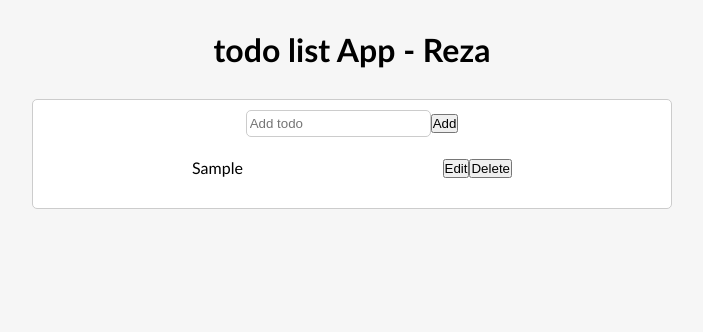
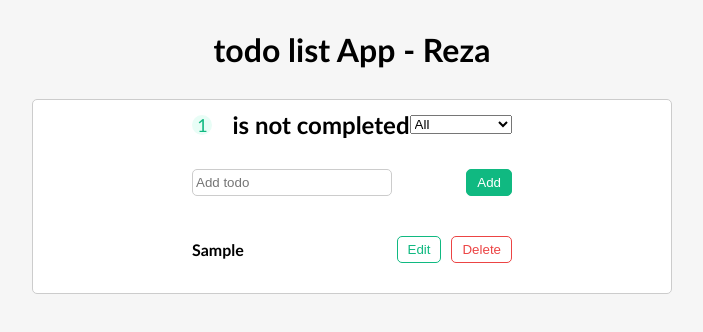
Before and after one commit to rezadelbaz/firstProject, a React (Create React App) app: page / in a window 1280 px wide. Both pictures are taken after typing "Sample" into the empty fields and a click on the button "Add". Shown: the top 332 px of the page, without its empty margins (288-991 px from the left). Built offline with nearby package versions, Linux system fonts and the light colour scheme.

Commit message:
add select option and improve styles

```diff
--- a/src/App.css
+++ b/src/App.css
@@ -39,8 +39,64 @@ input {
   border-radius: 5px;
   padding: 5px 3px;
   outline: none;
+  width: 200px;
 }
 
 input:focus {
-  border: 1px solid teal;
+  border: 2px solid #10b981;
 }
+
+.formControl {
+  display: flex;
+  align-items: center;
+  justify-content: space-between;
+  width: 20rem;
+  margin-bottom: 20px;
+}
+.todoText {
+  cursor: pointer;
+  font-weight: bold;
+}
+.btn {
+  color: #10b981;
+  background-color: #fff;
+  border: 1px solid #10b981;
+  border-radius: 5px;
+  outline: none;
+  padding: 5px 10px;
+  cursor: pointer;
+}
+
+.remove {
+  color: rgb(236, 68, 68);
+  border: 1px solid rgb(236, 68, 68);
+  margin-left: 10px;
+}
+
+.addTodo {
+  color: #ffff;
+  background-color: #10b981;
+}
+
+.updateTodo {
+  color: #10b981;
+  background-color: #e8fdf6;
+}
+header {
+  display: flex;
+  align-items: center;
+  margin-bottom: 30px;
+}
+header span {
+  margin-right: 20px;
+  display: inline-block;
+  width: 20px;
+  font-size: 18px;
+  height: 20px;
+  background-color: #e8fdf6;
+  color: #10b981;
+  border-radius: 50px;
+  display: flex;
+  justify-content: center;
+  align-items: center;
+}
--- /dev/null
+++ b/src/components/Navabr.js
@@ -0,0 +1,22 @@
+import { useState } from "react";
+
+const NavBar = ({ upCompletedTodos, filterTodos }) => {
+  const [Status, setStatus] = useState("All");
+  const changeHandler = (e) => {
+    setStatus(e.target.value);
+    filterTodos(e.target.value);
+  };
+  if (!upCompletedTodos) return <h2>set your todos</h2>;
+  return (
+    <header>
+      <span>{upCompletedTodos}</span> <h2> is not completed</h2>
+      <select onChange={changeHandler} value={Status}>
+        <option value="All">All</option>
+        <option value="completed">completed</option>
+        <option value="unCompleted">unCompleted</option>
+      </select>
+    </header>
+  );
+};
+
+export default NavBar;
--- a/src/components/Todo.js
+++ b/src/components/Todo.js
@@ -1,12 +1,19 @@
 const Todo = ({ todo, onComplete, onDelete, onEdit }) => {
   return (
     <div className="todo">
-      <div className={todo.isCompleted ? "completed" : ""} onClick={onComplete}>
+      <div
+        className={`todoText ${todo.isCompleted ? "completed" : ""}`}
+        onClick={onComplete}
+      >
         {todo.text}
       </div>
       <div>
-        <button onClick={onEdit}>Edit</button>
-        <button onClick={onDelete}>Delete</button>
+        <button onClick={onEdit} className="btn">
+          Edit
+        </button>
+        <button onClick={onDelete} className="btn remove">
+          Delete
+        </button>
       </div>
     </div>
   );
--- a/src/components/TodoApp.js
+++ b/src/components/TodoApp.js
@@ -1,9 +1,11 @@
 import { useState } from "react";
+import NavBar from "./Navabr";
 import TodoForm from "./TodoForm";
 import TodoList from "./TodoList";
 
 const TodoApp = () => {
   const [todos, setTodos] = useState([]);
+  const [filterTodos, setFilterTodos] = useState([]);
 
   const addTodo = (input) => {
     const newTodo = {
@@ -40,8 +42,28 @@ const TodoApp = () => {
     updatedTodos[index] = selectedTodo;
     setTodos(updatedTodos);
   };
+
+  const filterTodo = (Status) => {
+    switch (Status) {
+      case "All":
+        setFilterTodos(todos);
+        break;
+      case "completed":
+        setFilterTodos(todos.filter((t) => t.isCompleted));
+        break;
+      case "unCompleted":
+        setFilterTodos(todos.filter((t) => !t.isCompleted));
+        break;
+      default:
+        setFilterTodos();
+    }
+  };
   return (
     <div className="container">
+      <NavBar
+        upCompletedTodos={todos.filter((t) => !t.isCompleted).length}
+        filterTodos={filterTodo}
+      />
       <TodoForm addTodoHandler={addTodo} />
       <TodoList
         todos={todos}
--- a/src/components/TodoForm.js
+++ b/src/components/TodoForm.js
@@ -20,6 +20,7 @@ const TodoForm = (props) => {
   };
   return (
     <form onSubmit={submitHandler}>
+      <div className="formControl">
         <input
           type="text"
           value={input}
@@ -27,7 +28,13 @@ const TodoForm = (props) => {
           placeholder={props.edit ? "Update todo" : "Add todo"}
           ref={inputRef}
         />
-      <button type="submit">{props.edit ? "Update" : "Add"}</button>
+        <button
+          className={`btn ${props.edit ? "updateTodo" : "addTodo"}`}
+          type="submit"
+        >
+          {props.edit ? "Update" : "Add"}
+        </button>
+      </div>
     </form>
   );
 };
```
Lines whose indentation alone changed are shown as unchanged.
